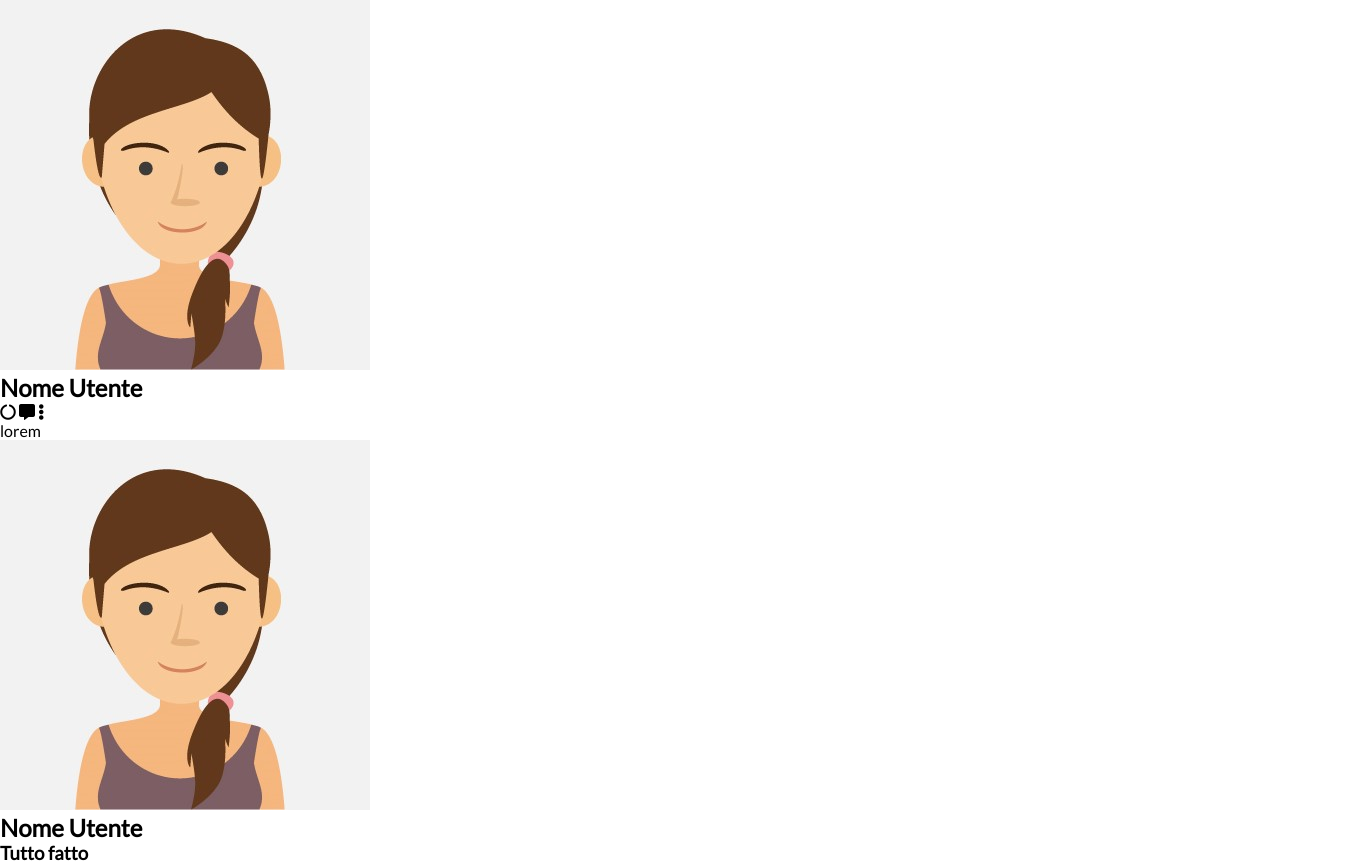
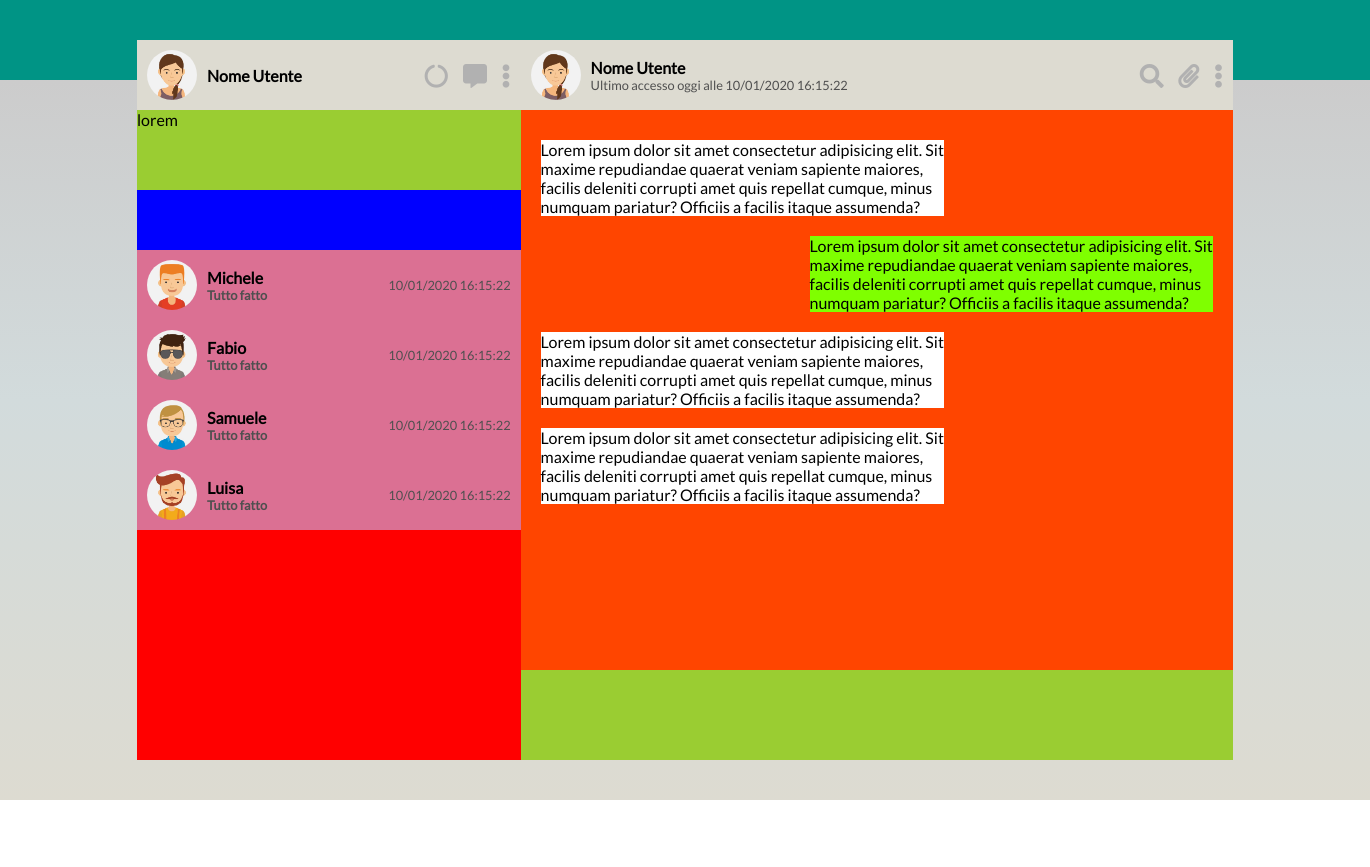
Before and after one commit to ChiaraPassaro/classe49-vue-boolzapp, a plain HTML site: page index.html in a window 1280 px wide. Shown: the top 867 px of the page, 1370 px wide, since content can reach past the window. After the commit the page ends 800 px from the top, so only its background shows below. Drawn offline with nearby package versions, Linux system fonts and the light colour scheme.

Commit message:
v-for contacts

```diff
--- a/css/style.css
+++ b/css/style.css
@@ -1,7 +1,7 @@
 :root {
-  --grey-1: rgb(221, 219, 209);
-  --grey-2: rgb(210, 219, 220);
-  --green: hsl(174, 100%, 29%);
+  --grey-1: #dddbd1;
+  --grey-2: #d2dbdc;
+  --green: #009485;
   --bg-header: rgb(235, 235, 235);
   --bg-contact-list: rgb(255, 255, 255);
   --color-icons: rgb(177, 177, 177);
@@ -44,5 +44,116 @@ html {
 }
 
 body {
-  min-width: 950px;
+  min-width: 1370px;
 }
+
+.container {
+  display: flex;
+  justify-content: center;
+  align-items: center;
+  width: 100%;
+  height: 100vh;
+  background: linear-gradient(to top, #dddbd1, #d2dbdc 50%, #ccc 90%, #009485 90%);
+}
+
+#app {
+  width: 80%;
+  height: 90%;
+  background-color: blue;
+}
+.col-left {
+  width: 35%;
+  height: 100%;
+  background-color: pink;
+}
+.col-right {
+  width: 65%;
+  height: 100%;
+  background-color: grey;
+}
+
+.header {
+  display: flex;
+  justify-content: space-around;
+  align-items: center;
+  height: 70px;
+  padding: 10px;
+  background-color: var(--grey-1);
+}
+.avatar {
+  width: 50px;
+  height: 50px;
+  margin-right: 10px;
+  overflow: hidden;
+  border-radius: 50%;
+}
+.avatar img {
+  width: 100%;
+}
+.info-user {
+  flex-grow: 1;
+}
+.user-name {
+  font-size: 1em;
+}
+.user-date {
+  font-size: 0.8em;
+  color: var(--font-color-light);
+}
+.icons {
+  font-size: 1.5em;
+  color: var(--color-icons);
+}
+.list-item i {
+  margin-left: 10px;
+}
+
+.disclaimer {
+  height: 80px;
+  background-color: yellowgreen;
+}
+
+.search {
+  height: 60px;
+  background-color: blue;
+}
+
+.contacts {
+  height: calc(100% - 70px - 80px - 60px);
+  background-color: red;
+  overflow-y: scroll;
+}
+.contacts-list-item {
+  display: flex;
+  justify-content: space-around;
+  align-items: center;
+  padding: 10px;
+  background-color: palevioletred;
+}
+.info-date {
+  color: var(--font-color-light);
+  font-size: 0.8em;
+}
+
+.messages {
+  display: flex;
+  flex-direction: column;
+  height: calc(100% - 90px - 70px);
+  padding: 20px;
+  background-color: orangered;
+  overflow-y: auto;
+}
+.message {
+  background-color: white;
+  width: 60%;
+  margin: 10px 0;
+}
+.message.sent {
+  background-color: chartreuse;
+  align-self: end;
+}
+
+.input-message {
+  height: 90px;
+  background-color: yellowgreen;
+}
--- a/index.html
+++ b/index.html
@@ -7,6 +7,8 @@
   <link href="https://fonts.googleapis.com/css?family=Lato" rel="stylesheet">
   <link rel="stylesheet" href="https://use.fontawesome.com/releases/v5.5.0/css/all.css">
   <link rel="stylesheet" href="css/style.css">
+  <script src="https://cdn.jsdelivr.net/npm/vue@2/dist/vue.js"></script>
+
   <title>Document</title>
 </head>
 <body>
@@ -37,43 +39,21 @@
         <div class="search"></div>
         <div class="contacts">
           <ul class="contacts-list list-none">
-            <li class="contacts-list-item">
+            <li
+              v-for="(contact, index) in contacts"
+              class="contacts-list-item">
               <div class="avatar">
-                <img src="img/avatar_io.jpg" alt="nome utente">
+                <img :src="`img/avatar${contact.avatar}.jpg`" alt="nome utente">
+                <!-- <img :src="'img/avatar' + contact.avatar + '.jpg'" alt="nome utente"> -->
               </div>
               <div class="info-user">
-                <h2 class="user-name">Nome Utente</h2>
+                <h2 class="user-name">{{ contact.name }}</h2>
                 <h3 class="user-date">Tutto fatto</h3>
               </div>
               <div class="info-date">
                 10/01/2020 16:15:22
               </div>
             </li>
-            <li class="contacts-list-item">
-              <div class="avatar">
-                <img src="img/avatar_io.jpg" alt="nome utente">
-              </div>
-              <div class="info-user">
-                <h2 class="user-name">Nome Utente</h2>
-                <h3 class="user-date">Tutto fatto</h3>
-              </div>
-              <div class="info-date">
-                10/01/2020 16:15:22
-              </div>
-            </li>
-            <li class="contacts-list-item">
-              <div class="avatar">
-                <img src="img/avatar_io.jpg" alt="nome utente">
-              </div>
-              <div class="info-user">
-                <h2 class="user-name">Nome Utente</h2>
-                <h3 class="user-date">Tutto fatto</h3>
-              </div>
-              <div class="info-date">
-                10/01/2020 16:15:22
-              </div>
-            </li>
-
           </ul>
         </div>
       </div>
--- a/js/script.js
+++ b/js/script.js
@@ -0,0 +1,97 @@
+// Visualizzazione dinamica della lista contatti: tramite la direttiva v-for, visualizzare nome e immagine di ogni contatto
+
+
+
+const app = new Vue(
+  {
+    el: "#app",
+    data: {
+      contacts: [
+        {
+          name: "Michele",
+          avatar: "_1",
+          visible: true,
+          messages: [
+            {
+              date: "10/01/2020 15:30:55",
+              text: "Hai portato a spasso il cane?",
+              status: "sent",
+            },
+            {
+              date: "10/01/2020 15:50:00",
+              text: "Ricordati di dargli da mangiare",
+              status: "sent",
+            },
+            {
+              date: "10/01/2020 16:15:22",
+              text: "Tutto fatto!",
+              status: "received",
+            },
+          ],
+        },
+        {
+          name: "Fabio",
+          avatar: "_2",
+          visible: true,
+          messages: [
+            {
+              date: "20/03/2020 16:30:00",
+              text: "Ciao come stai?",
+              status: "sent",
+            },
+            {
+              date: "20/03/2020 16:30:55",
+              text: "Bene grazie! Stasera ci vediamo?",
+              status: "received",
+            },
+            {
+              date: "20/03/2020 16:35:00",
+              text: "Mi piacerebbe ma devo andare a fare la spesa.",
+              status: "sent",
+            },
+          ],
+        },
+        {
+          name: "Samuele",
+          avatar: "_3",
+          visible: true,
+          messages: [
+            {
+              date: "28/03/2020 10:10:40",
+              text: "La Marianna va in campagna",
+              status: "received",
+            },
+            {
+              date: "28/03/2020 10:20:10",
+              text: "Sicuro di non aver sbagliato chat?",
+              status: "sent",
+            },
+            {
+              date: "28/03/2020 16:15:22",
+              text: "Ah scusa!",
+              status: "received",
+            },
+          ],
+        },
+        {
+          name: "Luisa",
+          avatar: "_4",
+          visible: true,
+          messages: [
+            {
+              date: "10/01/2020 15:30:55",
+              text: "Lo sai che ha aperto una nuova pizzeria?",
+              status: "sent",
+            },
+            {
+              date: "10/01/2020 15:50:00",
+              text: "Si, ma preferirei andare al cinema",
+              status: "received",
+            },
+          ],
+        },
+      ],
+    },
+    methods: {}
+  }
+);
```
